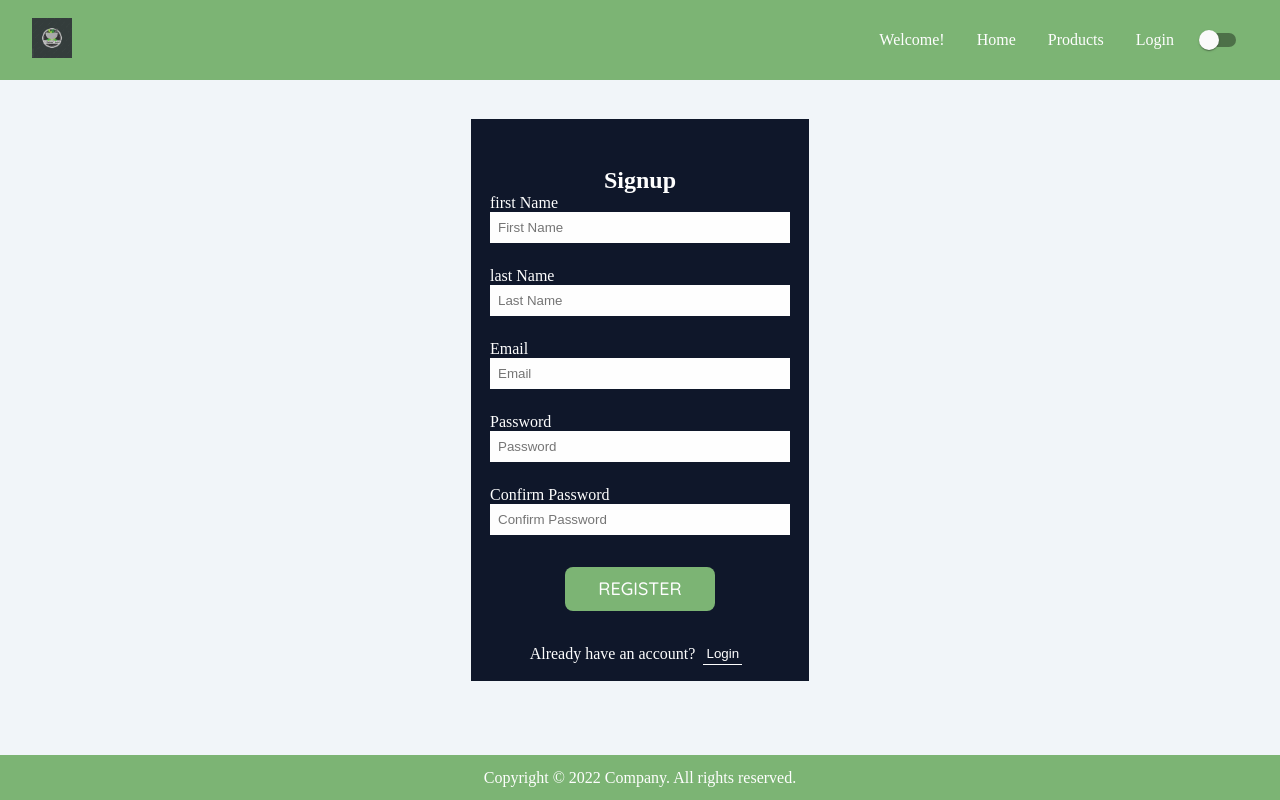
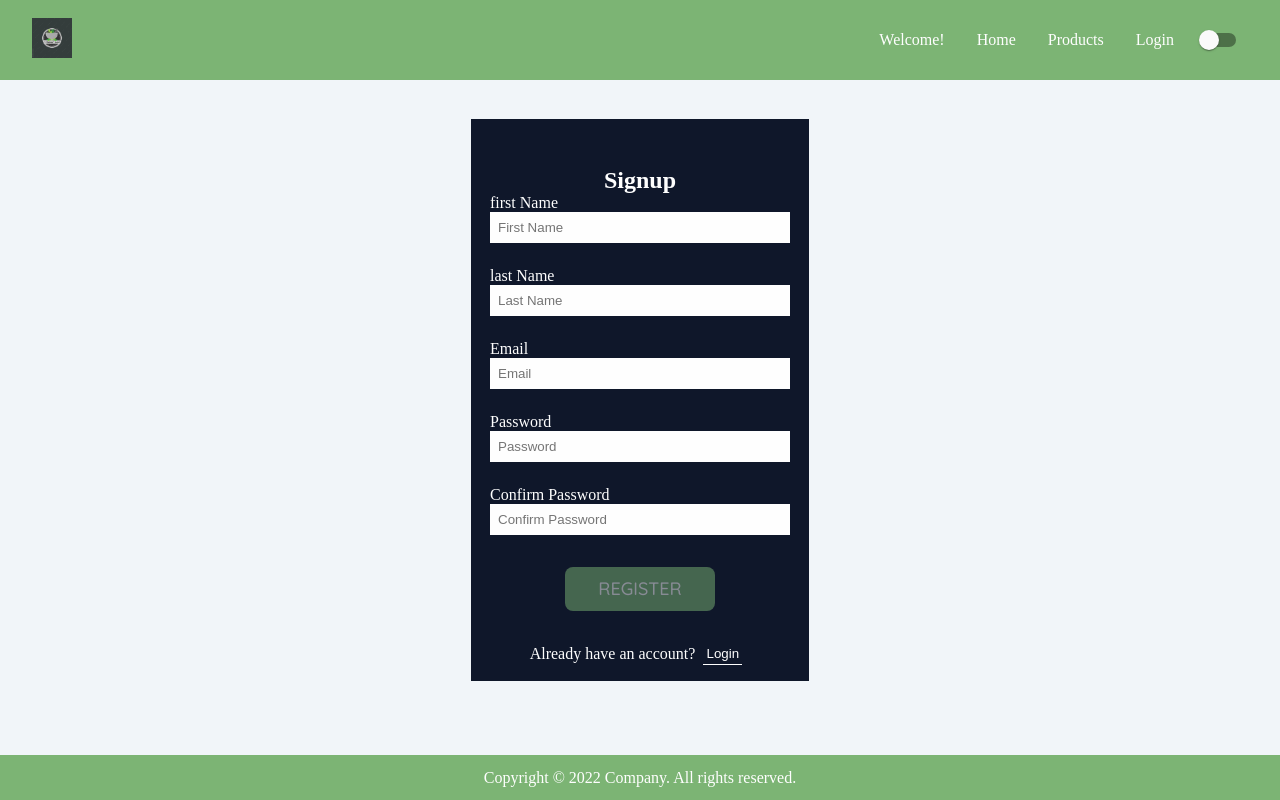
Before and after one commit to wei30172/company-app-client, a React (Create React App) app: page /signup in a window 1280 px wide. Built offline with nearby package versions, Linux system fonts and the light colour scheme.

Commit message:
update input component

```diff
--- a/src/features/products/CheckOutForm/CheckOutForm.tsx
+++ b/src/features/products/CheckOutForm/CheckOutForm.tsx
@@ -92,7 +92,13 @@ const CheckOutForm: React.FC<Props> = ({
             />
           ))}
         </>
-        <input type="submit" value="Create" className="btn create-button" />
+        <button
+          disabled={!inputs.email || !inputs.name || !inputs.address}
+          type="submit"
+          className="btn create-button"
+        >
+          CREATE
+        </button>
       </form>
     </div>
   );
--- a/src/pages/Login/Login.tsx
+++ b/src/pages/Login/Login.tsx
@@ -86,7 +86,13 @@ const Login = ({ token, isLoading, loginRequest }: PropsFromRedux) => {
               />
             </div>
           ))}
-          <input className="btn" type="submit" value="LOGIN" />
+          <button
+            disabled={!userInputs.email || !userInputs.password}
+            className="btn"
+            type="submit"
+          >
+            LOGIN
+          </button>
         </form>
         <div className="login_form_link flex">
           <p>Do not have an account?</p>
--- a/src/pages/Signup/Signup.tsx
+++ b/src/pages/Signup/Signup.tsx
@@ -117,7 +117,19 @@ const Signup = ({ token, isLoading, signupRequest }: PropsFromRedux) => {
               />
             </div>
           ))}
-          <input className="btn" type="submit" value="REGISTER" />
+          <button
+            disabled={
+              !userInputs.firstName ||
+              !userInputs.lastName ||
+              !userInputs.email ||
+              !userInputs.password ||
+              !userInputs.confirmPassword
+            }
+            className="btn"
+            type="submit"
+          >
+            REGISTER
+          </button>
         </form>
         <div className="signup_form_link flex">
           <p>Already have an account?</p>
--- a/src/styles/base/_reset.scss
+++ b/src/styles/base/_reset.scss
@@ -61,6 +61,11 @@ table {
   &:hover{
     color: colors.$text-primary;
   }
+  &:disabled {
+    opacity: 0.5;
+    color: colors.$white;
+    cursor: not-allowed;
+  }
 }
 
 .light {
```
